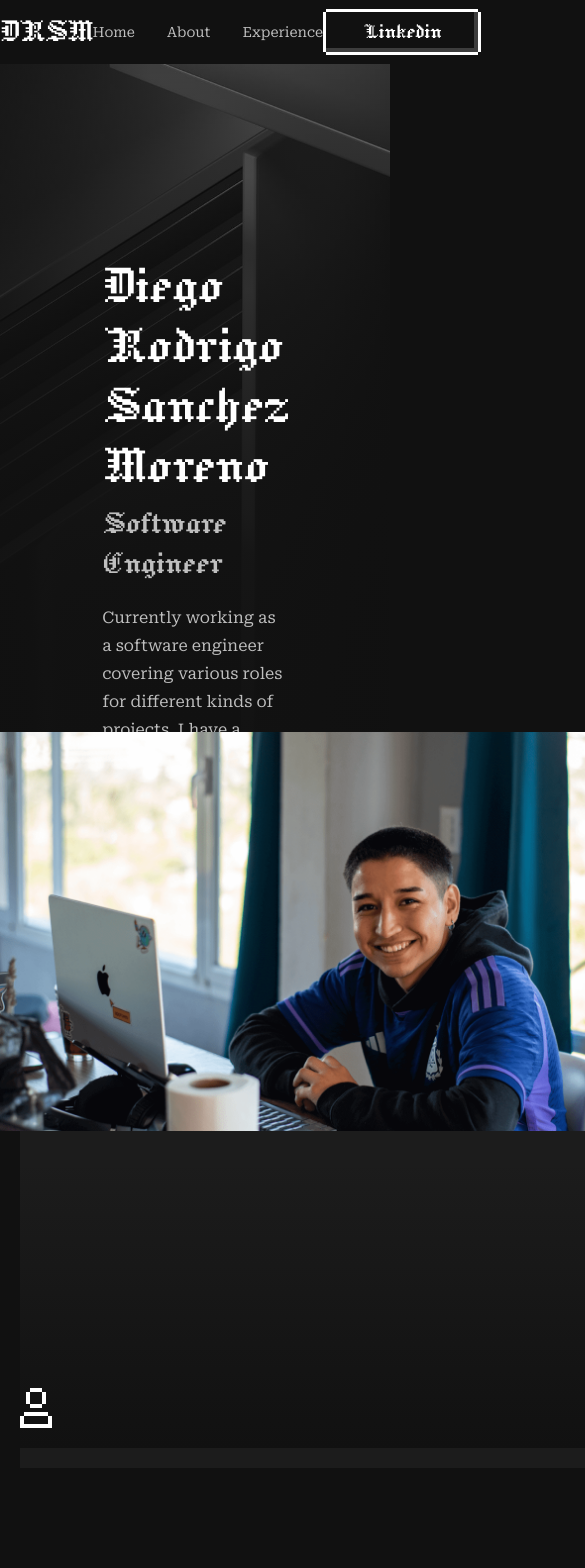
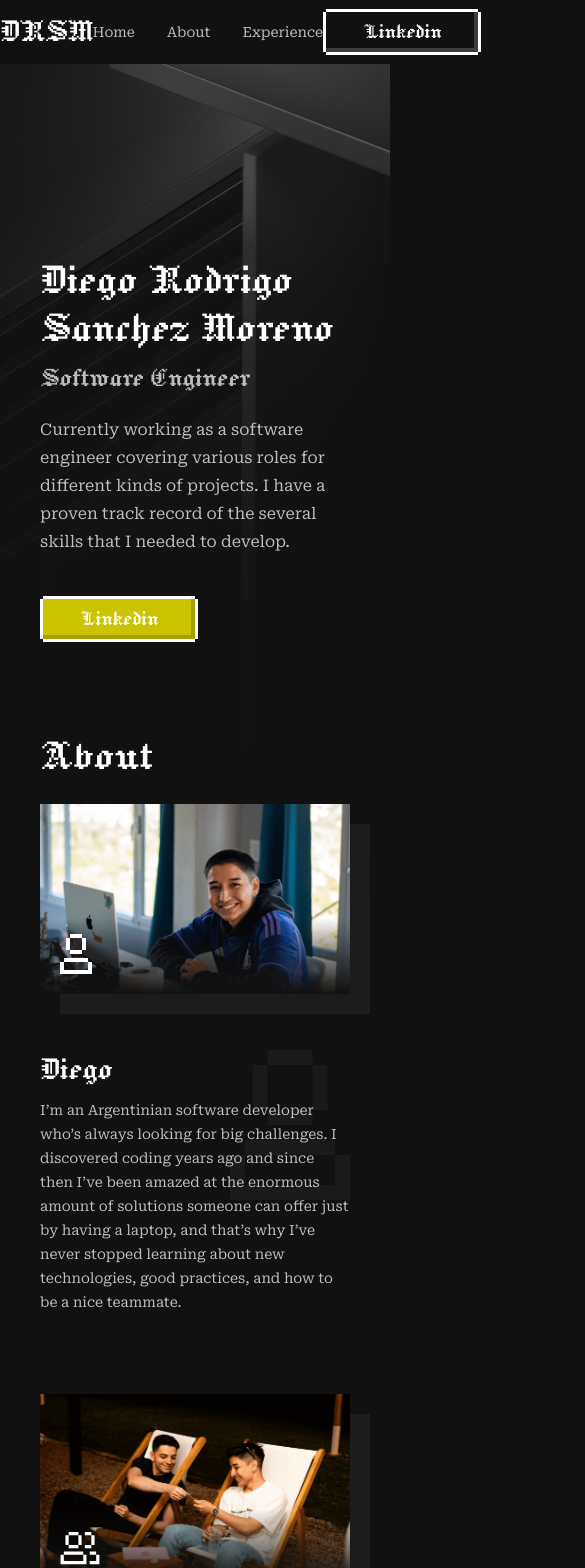
Before and after one commit to DiegoRSM03/drsm, a Next.js app: page / in a window 390 px wide. Shown: the top 1568 px of the page, 585 px wide, since content can reach past the window. Built offline with nearby package versions, Linux system fonts and the light colour scheme.

Commit message:
fix: tablet responsive

```diff
--- a/sections/common/Footer.tsx
+++ b/sections/common/Footer.tsx
@@ -41,18 +41,21 @@ const NAV_ITEMS: FooterNavItem[] = [
 
 export const Footer = () => {
   return (
-    <div className={`${WRAPPER_STYLES} bg-black3 py-28`}>
+    <div className={`${WRAPPER_STYLES} bg-black3 py-16 lg:py-28`}>
       <div className={`${WRAPPER_CHILD_STYLES} flex flex-col items-center`}>
         <p className="text-6xl text-center text-white font-jacquard">
           {FOOTER_SECTION_TITLE}
         </p>
-        <div className="mt-8 text-center text-gray">
+        <div className="mt-8 text-sm text-center text-gray lg:text-base">
           {renderDescription("footer", FOOTER_SECTION_TEXT)}
         </div>
         <ul className="flex flex-col justify-center gap-5 mt-10 w-min">
           {NAV_ITEMS.map((navItem) => (
             <li key={navItem.href} className="w-min">
-              <Link href={navItem.href} className="flex gap-3">
+              <Link
+                href={navItem.href}
+                className="flex gap-3 text-sm lg:text-base"
+              >
                 {navItem.icon}
                 {navItem.title}
               </Link>
--- a/sections/home/About.tsx
+++ b/sections/home/About.tsx
@@ -13,20 +13,25 @@ const SECTION_TITLE = "About"
 export const About = () => {
   return (
     <div className={`${WRAPPER_STYLES} relative z-20 -mt-64 pt-20`} id="about">
-      <div className={`${WRAPPER_CHILD_STYLES} flex flex-col gap-40`}>
+      <div className={`${WRAPPER_CHILD_STYLES} flex flex-col gap-20 lg:gap-40`}>
         {Object.entries(ABOUT_INNER_SECTIONS).map(
           ([innerSectionKey, innerSection], index) => (
             <div
               key={innerSectionKey}
-              className="flex w-full gap-20 odd:flex-row even:flex-row-reverse"
+              className="flex flex-col items-center w-full lg:items-start gap-14 lg:gap-20 lg:odd:flex-row lg:even:flex-row-reverse"
             >
               {/* IMAGE SLIDER */}
-              <div className="relative w-[650px] shrink-0">
+              {index === 0 && (
+                <h2 className="w-full -mb-8 text-5xl font-jacquard lg:hidden">
+                  {SECTION_TITLE}
+                </h2>
+              )}
+              <div className="relative w-full max-w-[650px] shrink-0">
                 <div className="absolute w-full h-full top-5 left-5 bg-black2" />
                 <Image
                   alt={`Image for about ${innerSectionKey} inner section`}
                   src={innerSection.images[0]}
-                  width={650}
+                  width={700}
                   quality={100}
                   className="relative"
                 />
@@ -40,13 +45,13 @@ export const About = () => {
               {/* CONTENT */}
               <div className="flex flex-col justify-end">
                 {index === 0 && (
-                  <h2 className="mb-20 text-6xl font-jacquard">
+                  <h2 className="hidden mb-20 text-6xl font-jacquard lg:visible">
                     {SECTION_TITLE}
                   </h2>
                 )}
-                <h3 className="relative mb-6 text-5xl font-jacquard">
+                <h3 className="relative mb-2 text-4xl lg:mb-6 lg:text-5xl font-jacquard">
                   {innerSection.title}
-                  <div className="absolute right-0 -top-6">
+                  <div className="absolute top-0 right-0 lg:-top-6">
                     {innerSection.backgroundIcon}
                   </div>
                 </h3>
--- a/sections/home/LandingHeader.tsx
+++ b/sections/home/LandingHeader.tsx
@@ -33,13 +33,13 @@ export const LandingHeader = () => {
         <div
           className={`${WRAPPER_CHILD_STYLES} h-full flex flex-col justify-start pt-48`}
         >
-          <h1 className="m-0 text-6xl text-white font-jacquard">
+          <h1 className="m-0 text-5xl text-white lg:text-6xl font-jacquard">
             {LANDING_HEADER_TITLE}
           </h1>
-          <h2 className="mt-2 text-4xl text-gray font-jacquard">
+          <h2 className="mt-2 text-3xl lg:text-4xl text-gray font-jacquard">
             {LANDING_HEADER_SUBTITLE}
           </h2>
-          <p className="max-w-[650px] mt-5 mb-10 leading-7 text-gray">
+          <p className="w-full lg:max-w-[650px] mt-5 mb-10 leading-7 text-gray md:text-base">
             {LANDING_HEADER_TEXT}
           </p>
           <Button href={LANDING_HEADER_BUTTON_HREF} target="_blank">
--- a/sections/home/WorkExperience.tsx
+++ b/sections/home/WorkExperience.tsx
@@ -17,34 +17,39 @@ const WORK_EXPERIENCE_BUTTON_HREF =
 
 export const WorkExperience = () => {
   return (
-    <div className={`${WRAPPER_STYLES} mt-52 pt-20`} id="work-experience">
+    <div
+      className={`${WRAPPER_STYLES} mt-10 lg:mt-52 pt-20`}
+      id="work-experience"
+    >
       <div className={`${WRAPPER_CHILD_STYLES} flex flex-col`}>
         <div className="flex justify-between w-full">
-          <h2 className="text-6xl font-jacquard">{WORK_EXPERIENCE_TITLE}</h2>
+          <h2 className="text-5xl lg:text-6xl font-jacquard">
+            {WORK_EXPERIENCE_TITLE}
+          </h2>
           <Button href={WORK_EXPERIENCE_BUTTON_HREF} target="_blank">
             {WORK_EXPERIENCE_BUTTON_TEXT}
           </Button>
         </div>
 
-        <div className="flex flex-col gap-20 my-20">
+        <div className="flex flex-col gap-10 mt-16 mb-16 lg:mb-20 lg:mt-20 lg:gap-20">
           {Object.entries(WORK_EXPERIENCES).map(
             ([workExperienceKey, workExperience]) => (
-              <div key={workExperienceKey} className="flex gap-14">
+              <div key={workExperienceKey} className="flex gap-6 lg:gap-14">
                 <Image
                   alt={`Work experience in ${workExperienceKey}`}
                   src={workExperience.companyImage}
-                  className="h-[200px]"
+                  className="h-[120px] lg:h-[200px]"
                   quality={85}
                 />
 
                 <div className="flex flex-col">
-                  <h3 className="text-4xl text-white font-jacquard">
+                  <h3 className="text-3xl text-white lg:text-4xl font-jacquard">
                     {workExperience.position}
                   </h3>
-                  <h4 className="mb-5 text-3xl text-gray font-jacquard">
+                  <h4 className="mb-5 text-2xl lg:text-3xl text-gray font-jacquard">
                     {workExperience.duration}
                   </h4>
-                  <div className="leading-7 text-gray">
+                  <div className="text-sm leading-6 lg:leading-7 text-gray lg:text-base">
                     {renderDescription(
                       workExperienceKey,
                       workExperience.description
--- a/tailwind.config.ts
+++ b/tailwind.config.ts
@@ -11,8 +11,11 @@ const config: Config = {
     screens: {
       sm: "480px",
       md: "768px",
-      lg: "976px",
-      xl: "1440px",
+      lg: "1024px",
+      xl: "1280px",
+      "2xl": "1440px",
+      "3xl": "1536px",
+      wrapper: "700px",
     },
     colors: {
       black: "#111111",
--- a/utils/styles.ts
+++ b/utils/styles.ts
@@ -1,4 +1,5 @@
 const WRAPPER_STYLES = "w-full flex items-center justify-center"
-const WRAPPER_CHILD_STYLES = "w-full max-w-screen-xl mx-40"
+const WRAPPER_CHILD_STYLES =
+  "w-full max-w-wrapper lg:max-w-screen-xl mx-10 lg:mx-40"
 
 export { WRAPPER_STYLES, WRAPPER_CHILD_STYLES }
```
